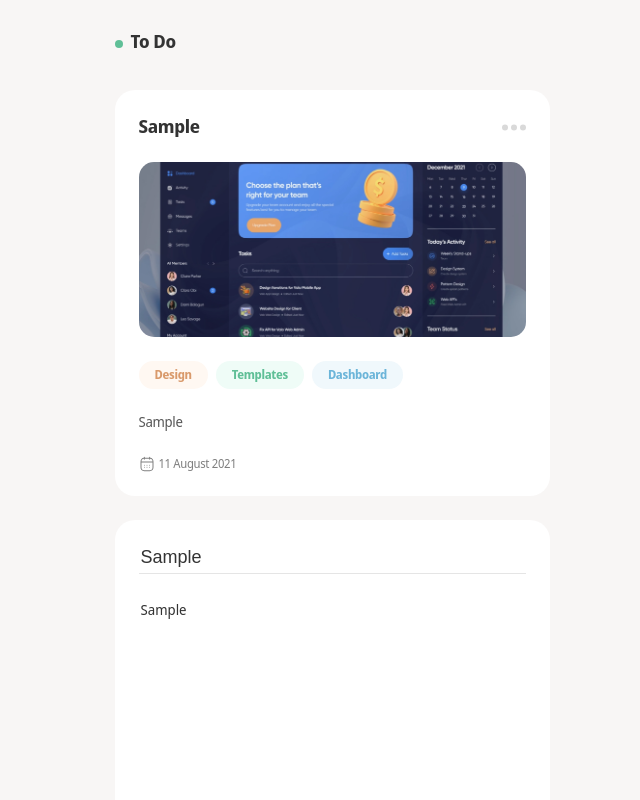
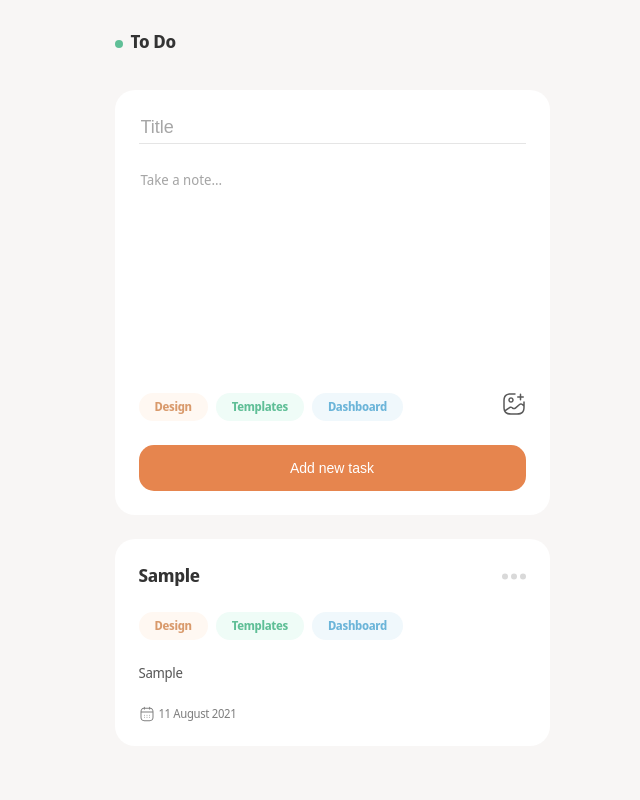
Before and after one commit to wmoooid/dragndrop-board, a Next.js app: page / in a window 1280 px wide. Both pictures are taken after typing "Sample", "Sample" into the empty fields and a click on the input "Add new task". Shown: the top 800 px of the page, without its empty margins (308-948 px from the left). Built offline with nearby package versions, Linux system fonts and the light colour scheme.

Commit message:
image upload

```diff
--- a/components/NewTask/NewTask.module.css
+++ b/components/NewTask/NewTask.module.css
@@ -36,6 +36,10 @@
   color: #a6a6a6;
 }
 
+.inputImage {
+  cursor: pointer;
+}
+
 .buttonAdd {
   display: flex;
   flex-direction: column;
--- a/components/NewTask/NewTask.tsx
+++ b/components/NewTask/NewTask.tsx
@@ -17,18 +17,38 @@ const NewTask: React.FC = () => {
     setText(event.target.value);
   }
 
+  const [image, setImage] = React.useState('');
+  const inputImageRef = React.useRef<HTMLInputElement>(null);
+  function handleImageUpload(event: Event): void {
+    const file = (event.target as HTMLInputElement).files![0];
+    const fileUrl = URL.createObjectURL(file);
+    setImage(fileUrl);
+  }
+
+  React.useEffect(() => {
+    if (inputImageRef.current) {
+      inputImageRef.current.addEventListener('change', handleImageUpload);
+    }
+  });
+
   function handleSubmit(event: FormEvent) {
     event.preventDefault();
-    addTask({ id: generateRandomString(), title: title, text: text });
+    addTask({ id: generateRandomString(), title: title, text: text, image: image });
     setTitle('');
     setText('');
   }
 
   return (
     <form className='box' onSubmit={handleSubmit}>
-      <input className={styles.inputTitle} onChange={handleTitleChange} type='text' placeholder='Title' />
+      <input value={title} className={styles.inputTitle} onChange={handleTitleChange} type='text' placeholder='Title' />
       <Breaker />
-      <textarea className={styles.inputText} onChange={handleTextChange} name='description' id='description' placeholder='Take a note...'></textarea>
+      <textarea
+        value={text}
+        className={styles.inputText}
+        onChange={handleTextChange}
+        name='description'
+        id='description'
+        placeholder='Take a note...'></textarea>
       <Breaker />
       <div className={styles.propsBox}>
         <ul className='tagsBox'>
@@ -36,7 +56,7 @@ const NewTask: React.FC = () => {
           <li className='tagsGreen'>Templates</li>
           <li className='tagsBlue'>Dashboard</li>
         </ul>
-        <span>
+        <label className={styles.inputImage} htmlFor='image'>
           <svg width='24' height='24' viewBox='0 0 24 24' fill='none' xmlns='http://www.w3.org/2000/svg'>
             <path
               fillRule='evenodd'
@@ -55,7 +75,8 @@ const NewTask: React.FC = () => {
               fill='#595959'
             />
           </svg>
-        </span>
+        </label>
+        <input id='image' ref={inputImageRef} type='file' hidden />
       </div>
       <Breaker />
       <input className={styles.buttonAdd} type='submit' value='Add new task' />
--- a/components/TaskCard/Preview.tsx
+++ b/components/TaskCard/Preview.tsx
@@ -1,11 +1,14 @@
 import Image from 'next/image';
 import styles from './TaskCard.module.css';
-import previewPic from '../../public/preview.jpg';
 
-const Preview: React.FC = () => {
+interface IPreviewProps {
+  image: string;
+}
+
+const Preview: React.FC<IPreviewProps> = ({ image }) => {
   return (
     <div className={styles.preview}>
-      <Image src={previewPic} alt='Task picture' placeholder='blur' layout='fill' objectFit='cover' />
+      <Image src={image} alt='Task picture' layout='fill' objectFit='cover' />
     </div>
   );
 };
--- a/components/TaskCard/TaskCard.tsx
+++ b/components/TaskCard/TaskCard.tsx
@@ -10,20 +10,24 @@ import Tags from './Tags';
 export interface ITaskCardProps {
   id?: string;
   title: string;
-  image?: any;
+  image?: string;
   tags?: any;
   text: string;
   date?: any;
 }
 
-const TaskCard: React.FC<ITaskCardProps> = ({ title, text }) => {
+const TaskCard: React.FC<ITaskCardProps> = ({ title, text, image }) => {
   return (
     <li className='box'>
       <Heading title={title} />
       <Breaker />
       <MenuButton />
-      <Preview />
-      <Breaker />
+      {image && (
+        <>
+          <Preview image={image} />
+          <Breaker />
+        </>
+      )}
       <Tags />
       <Breaker />
       <Description text={text} />
--- a/components/TaskList/TaskList.tsx
+++ b/components/TaskList/TaskList.tsx
@@ -16,8 +16,8 @@ export const TaskContext = React.createContext<ITaskContextProps>({} as ITaskCon
 const TaskList: React.FC = () => {
   const [taskList, setTaskList] = React.useState<TTaskListProps>([]);
 
-  function addTask({ id, title, text }: ITaskCardProps) {
-    const newTask = { id: id, title: title, text: text };
+  function addTask({ id, title, text, image }: ITaskCardProps) {
+    const newTask = { id: id, title: title, text: text, image: image };
     const newList = [...taskList, newTask] as TTaskListProps;
     console.log(newList);
     setTaskList(newList);
@@ -26,11 +26,11 @@ const TaskList: React.FC = () => {
   return (
     <TaskContext.Provider value={{ taskList, addTask }}>
       <ul className={styles.box}>
-        {taskList.map(({ id, title, text }) => (
-          <TaskCard key={id} title={title} text={text} />
+        <NewTask />
+        <Breaker />
+        {taskList.map(({ id, title, text, image }) => (
+          <TaskCard key={id} title={title} text={text} image={image} />
         ))}
-        <Breaker />
-        <NewTask />
       </ul>
     </TaskContext.Provider>
   );
```
